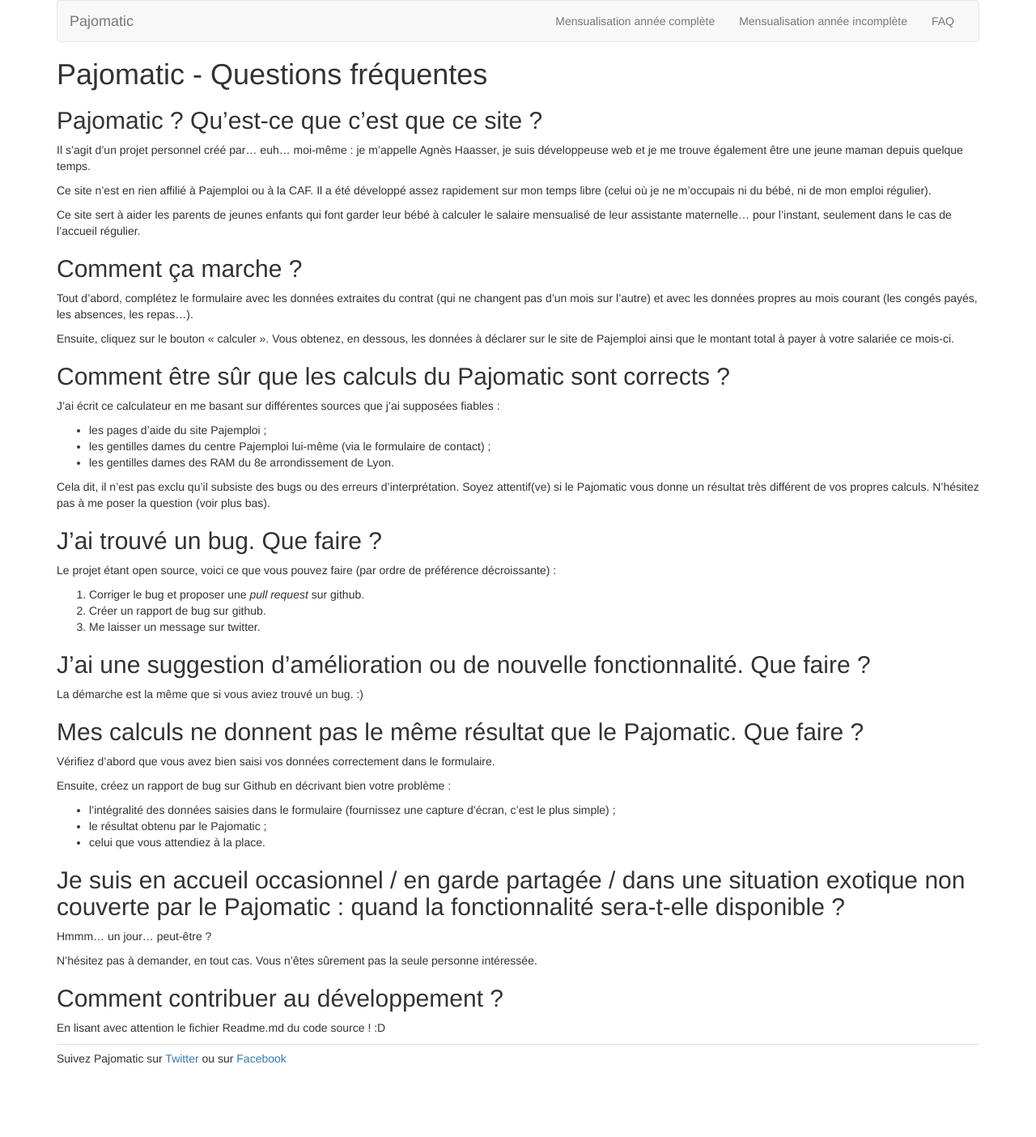
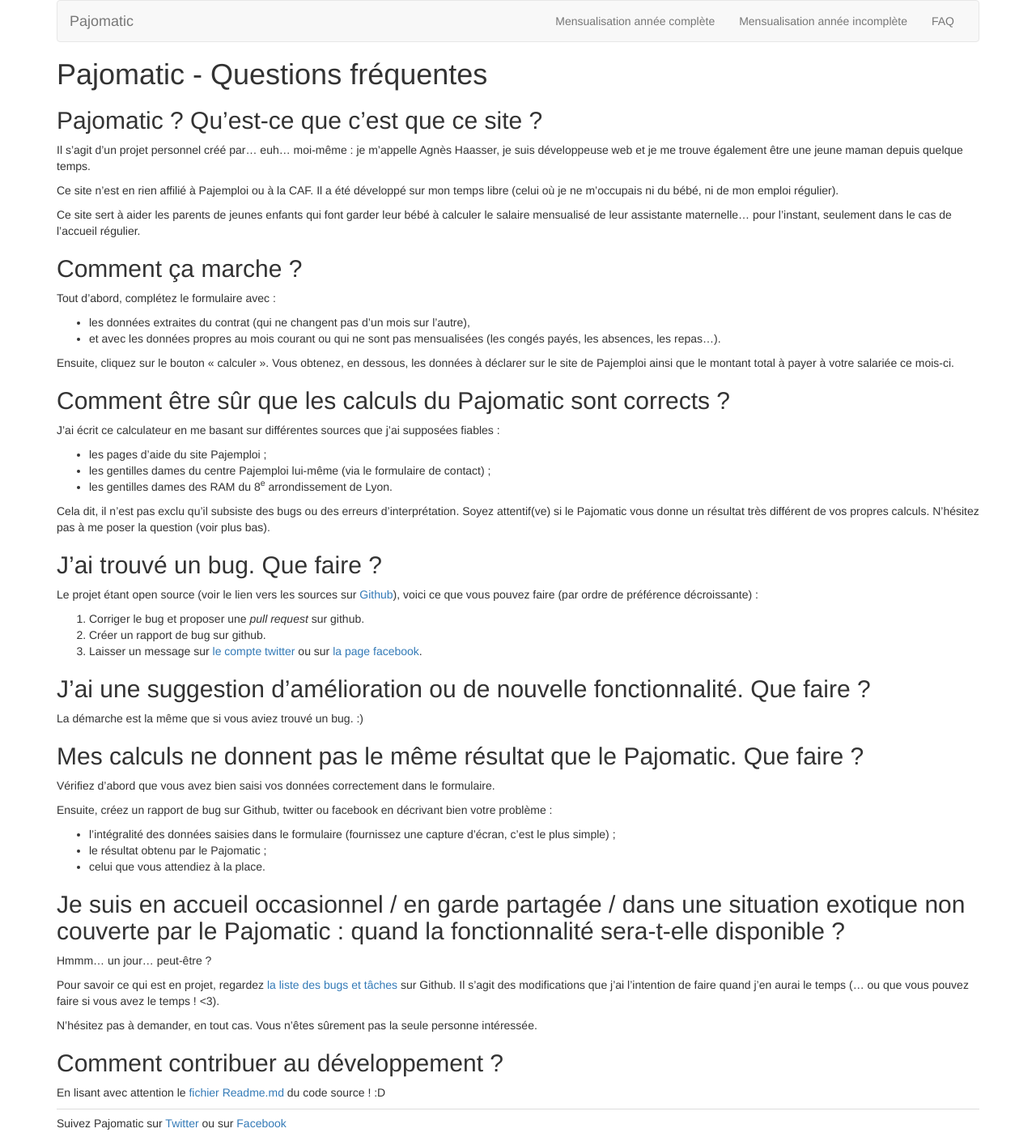
Before and after one commit to tut-tuuut/pajomatic, a Jekyll site: the page built from faq.md, in a window 1280 px wide. Shown: the whole page at 81% size. Built offline with Jekyll 4.4.1, drawn with Linux system fonts in a browser that asks for light colours; before the commit the page ends 1324 px from its top, so only the background shows below that.

Commit message:
Add: liens dans la FAQ
+ quelques reformulations

```diff
--- a/faq.md
+++ b/faq.md
@@ -9,13 +9,15 @@ title: FAQ - Pajomatic
 
 Il s'agit d'un projet personnel créé par… euh… moi-même : je m'appelle Agnès Haasser, je suis développeuse web et je me trouve également être une jeune maman depuis quelque temps.
 
-Ce site n'est en rien affilié à Pajemploi ou à la CAF. Il a été développé assez rapidement sur mon temps libre (celui où je ne m'occupais ni du bébé, ni de mon emploi régulier).
+Ce site n'est en rien affilié à Pajemploi ou à la CAF. Il a été développé sur mon temps libre (celui où je ne m'occupais ni du bébé, ni de mon emploi régulier).
 
 Ce site sert à aider les parents de jeunes enfants qui font garder leur bébé à calculer le salaire mensualisé de leur assistante maternelle… pour l'instant, seulement dans le cas de l'accueil régulier.
 
 ## Comment ça marche ?
 
-Tout d'abord, complétez le formulaire avec les données extraites du contrat (qui ne changent pas d'un mois sur l'autre) et avec les données propres au mois courant (les congés payés, les absences, les repas…).
+Tout d'abord, complétez le formulaire avec :
+- les données extraites du contrat (qui ne changent pas d'un mois sur l'autre),
+- et avec les données propres au mois courant ou qui ne sont pas mensualisées (les congés payés, les absences, les repas…).
 
 Ensuite, cliquez sur le bouton « calculer ». Vous obtenez, en dessous, les données à déclarer sur le site de Pajemploi ainsi que le montant total à payer à votre salariée ce mois-ci.
 
@@ -25,17 +27,17 @@ J'ai écrit ce calculateur en me basant sur différentes sources que j'ai suppos
 
 * les pages d'aide du site Pajemploi ;
 * les gentilles dames du centre Pajemploi lui-même (via le formulaire de contact) ;
-* les gentilles dames des <acronym name="Relais d'assistantes maternelles">RAM</acronym> du 8e arrondissement de Lyon.
+* les gentilles dames des <acronym name="Relais d'assistantes maternelles">RAM</acronym> du 8<sup>e</sup> arrondissement de Lyon.
 
 Cela dit, il n'est pas exclu qu'il subsiste des bugs ou des erreurs d'interprétation. Soyez attentif(ve) si le Pajomatic vous donne un résultat très différent de vos propres calculs. N'hésitez pas à me poser la question (voir plus bas).
 
 ## J'ai trouvé un bug. Que faire ?
 
-Le projet étant open source, voici ce que vous pouvez faire (par ordre de préférence décroissante) :
+Le projet étant open source (voir le lien vers les sources sur [Github](https://github.com/tut-tuuut/pajomatic)), voici ce que vous pouvez faire (par ordre de préférence décroissante) :
 
 1. Corriger le bug et proposer une _pull request_ sur github.
 2. Créer un rapport de bug sur github.
-3. Me laisser un message sur twitter.
+3. Laisser un message sur [le compte twitter](https://twitter.com/pajomatic) ou sur [la page facebook](https://www.facebook.com/pajomaticfr).
 
 ## J'ai une suggestion d'amélioration ou de nouvelle fonctionnalité. Que faire ?
 
@@ -45,7 +47,7 @@ La démarche est la même que si vous aviez trouvé un bug. :)
 
 Vérifiez d'abord que vous avez bien saisi vos données correctement dans le formulaire.
 
-Ensuite, créez un rapport de bug sur Github en décrivant bien votre problème :
+Ensuite, créez un rapport de bug sur Github, twitter ou facebook en décrivant bien votre problème :
 
 * l’intégralité des données saisies dans le formulaire (fournissez une capture d'écran, c'est le plus simple) ;
 * le résultat obtenu par le Pajomatic ;
@@ -55,9 +57,11 @@ Ensuite, créez un rapport de bug sur Github en décrivant bien votre problème
 
 Hmmm… un jour… peut-être ?
 
+Pour savoir ce qui est en projet, regardez [la liste des bugs et tâches](https://github.com/tut-tuuut/pajomatic/issues) sur Github. Il s'agit des modifications que j'ai l'intention de faire quand j'en aurai le temps (… ou que vous pouvez faire si vous avez le temps ! <3).
+
 N'hésitez pas à demander, en tout cas. Vous n'êtes sûrement pas la seule personne intéressée.
 
 
 ## Comment contribuer au développement ?
 
-En lisant avec attention le fichier Readme.md du code source ! :D
+En lisant avec attention le [fichier Readme.md](https://github.com/tut-tuuut/pajomatic#readme) du code source ! :D
```
